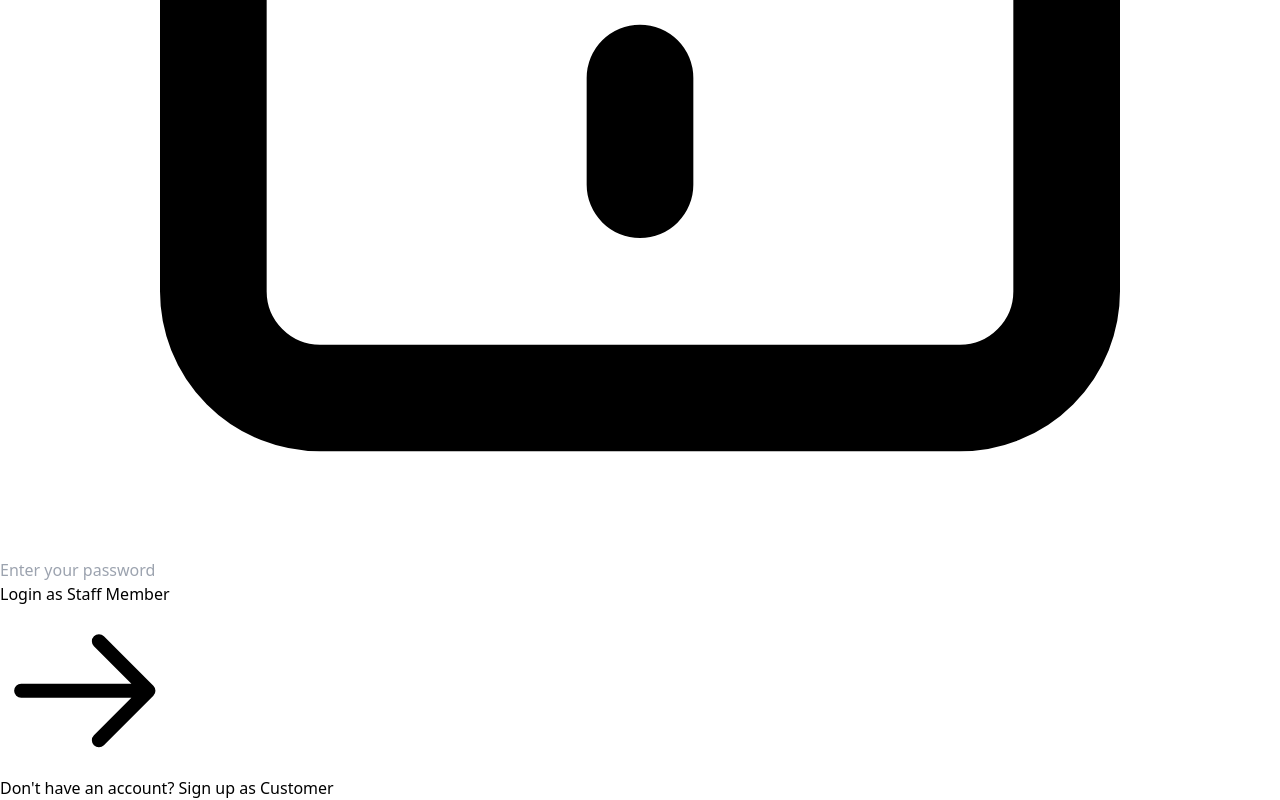
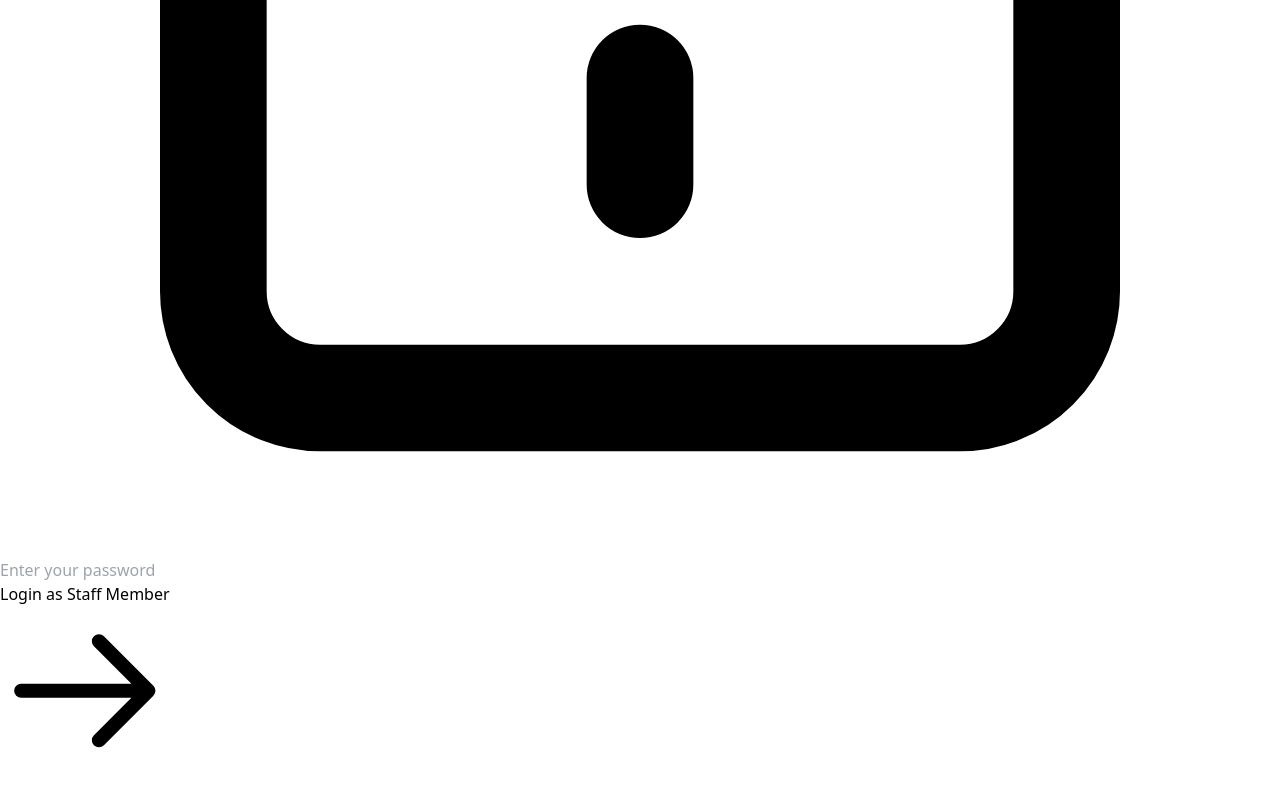
Before and after one commit to DigiRocket-Technologies/doggos-Frontend, a React (Vite) app: page /login in a window 1280 px wide. Shown: the part 4062-4862 px from the top of the page. After the commit the page ends 4838 px from the top, so only its background shows below. Built offline with nearby package versions, Linux system fonts and the light colour scheme.

Commit message:
Update UserLogin.jsx

```diff
--- a/src/pages/UserLogin.jsx
+++ b/src/pages/UserLogin.jsx
@@ -238,18 +238,7 @@ export default function UserLoginPage() {
                 </button>
               </div>
 
-              {/* Sign up link */}
-              <div className="mt-4 sm:mt-6 text-center">
-                <p className="text-xs sm:text-sm text-[#3E7B27]">
-                  Don't have an account?{' '}
-                  <a
-                    href="/signup"
-                    className="font-medium text-[#123524] hover:text-[#85A947] transition-colors underline-offset-2 hover:underline"
-                  >
-                    Sign up as Customer
-                  </a>
-                </p>
-              </div>
+
             </div>
           </div>
         </div>
```
